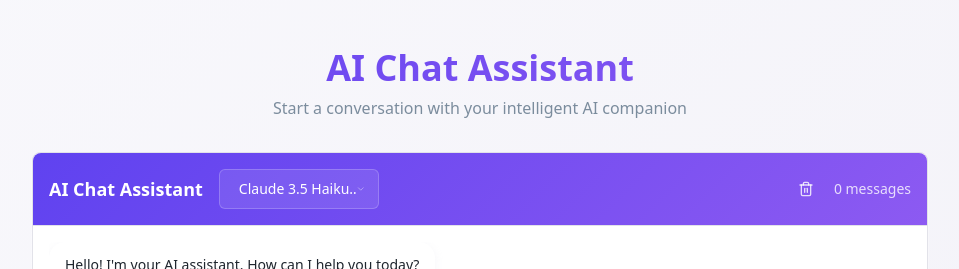
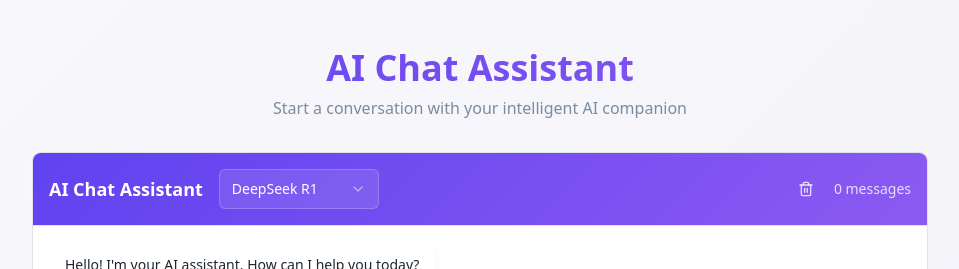
Before and after one commit to chobesujal/echo-response, a React (Vite) app: page / in a window 1280 px wide. Shown: the top 269 px of the page, without its empty margins (160-1119 px from the left). Built offline with nearby package versions, Linux system fonts and the light colour scheme.

Commit message:
Update models to DeepSeek and Gemini
Remove existing model options and integrate DeepSeek R1, DeepSeek V3, and Gemini 2.0 Flash.

```diff
--- a/src/components/ChatContainer.tsx
+++ b/src/components/ChatContainer.tsx
@@ -16,7 +16,7 @@ interface Message {
   timestamp: Date;
 }
 
-type Model = 'claude-3-5-haiku-20241022' | 'claude-3-5-sonnet-20241022';
+type Model = 'deepseek-r1' | 'deepseek-v3' | 'gemini-2.0-flash';
 
 export const ChatContainer = () => {
   const [messages, setMessages] = useState<Message[]>([
@@ -28,7 +28,7 @@ export const ChatContainer = () => {
     }
   ]);
   const [isTyping, setIsTyping] = useState(false);
-  const [selectedModel, setSelectedModel] = useState<Model>('claude-3-5-haiku-20241022');
+  const [selectedModel, setSelectedModel] = useState<Model>('deepseek-r1');
   const scrollAreaRef = useRef<HTMLDivElement>(null);
   const { toast } = useToast();
 
@@ -140,8 +140,9 @@ export const ChatContainer = () => {
               <SelectValue />
             </SelectTrigger>
             <SelectContent>
-              <SelectItem value="claude-3-5-haiku-20241022">Claude 3.5 Haiku (Fast & Cheap)</SelectItem>
-              <SelectItem value="claude-3-5-sonnet-20241022">Claude 3.5 Sonnet (Balanced)</SelectItem>
+              <SelectItem value="deepseek-r1">DeepSeek R1</SelectItem>
+              <SelectItem value="deepseek-v3">DeepSeek V3</SelectItem>
+              <SelectItem value="gemini-2.0-flash">Gemini 2.0 Flash</SelectItem>
             </SelectContent>
           </Select>
         </div>
```
